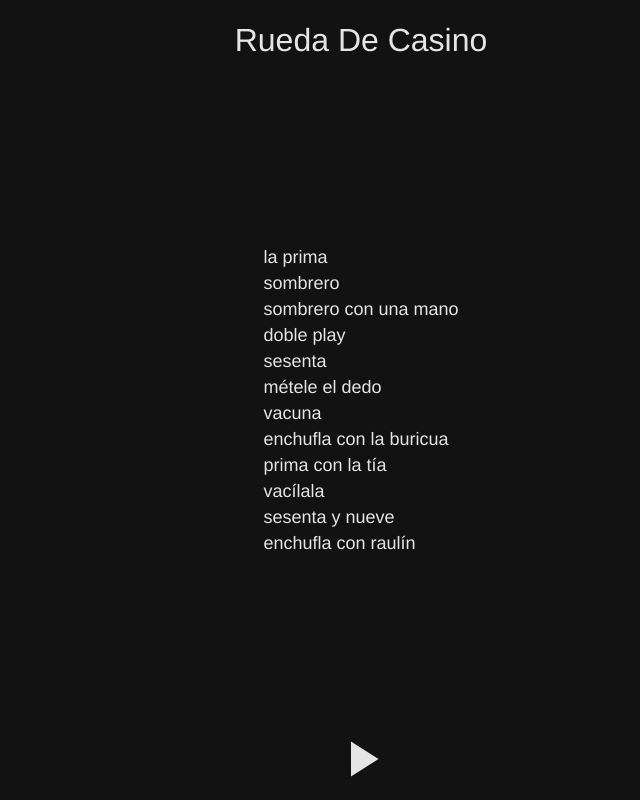
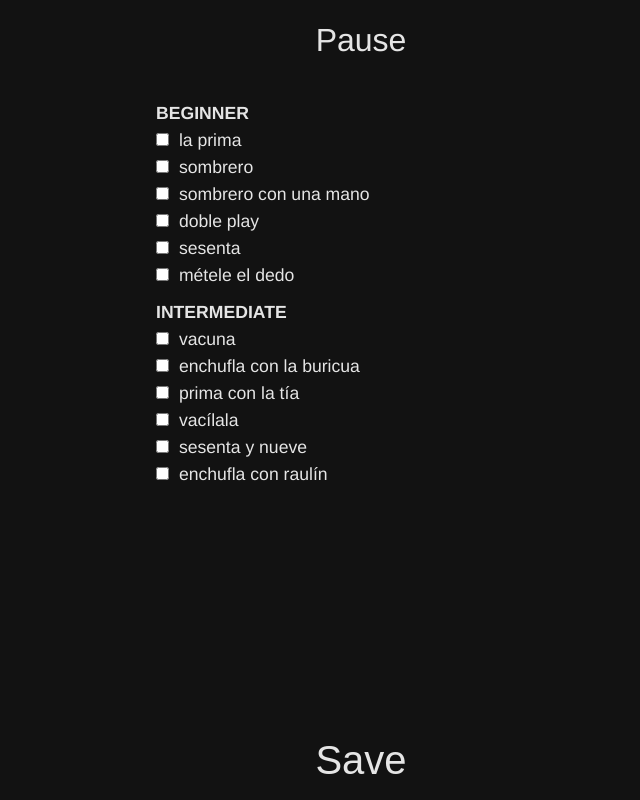
Before and after one commit to Hecktors/rueda-de-casino, a React (Create React App) app: page / in a window 1280 px wide. Shown: the whole page, without its empty margins (279-919 px from the left). Built offline with nearby package versions, Linux system fonts and the light colour scheme.

Commit message:
Create moves Form, add move select logic

```diff
--- a/src/App.js
+++ b/src/App.js
@@ -3,19 +3,23 @@ import { useEffect, useState, useRef } from 'react'
 import Header from './components/Header'
 import MainButton from './components/MainButton'
 import musicUrl from './assets/audio/music/Uno_dos_tres.mp3'
-import moves from './data/moves.json'
+import pensum from './data/pensum.json'
 import MoveList from './components/MoveList'
 import CurrentMove from './components/CurrentMove'
+import Settings from './components/Settings'
 
 export default function App() {
-  const [appState, setAppState] = useState('default')
+  const [appState, setAppState] = useState('settings')
   const [currentMove, setCurrentMove] = useState({})
+  const [selectedMoves, setSelectedMoves] = useState([])
   const musicAudioRef = useRef(null)
   const moveAudioRef = useRef(null)
   const timeoutRef = useRef(null)
 
   const isSessionRunning = appState === 'playing'
   const isSessionPaused = appState === 'paused'
+  const isSettingsOpen = appState === 'settings'
+  const isMoveListDisplay = !isSessionRunning && !isSettingsOpen
   const hasCurrentMove = currentMove.hasOwnProperty('id')
 
   useEffect(() => {
@@ -50,13 +54,14 @@ export default function App() {
   }
 
   function getRandomMove() {
-    const movesNum = moves.length
+    const movesNum = selectedMoves.length
     const randomNum = Math.floor(Math.random() * movesNum)
-    return moves[randomNum]
+    return selectedMoves[randomNum]
   }
 
   function startMoveTimeout(ms) {
     timeoutRef.current = setTimeout(() => {
+      console.log('################setTimeout!')
       const nextCurrentMove = getRandomMove()
       setCurrentMove(nextCurrentMove)
       moveAudioRef.current = new Audio(`./moves/${nextCurrentMove.filename}`)
@@ -72,6 +77,10 @@ export default function App() {
     moveAudioRef.current = null
   }
 
+  function updateSelectedMoves(moveIds) {
+    console.log('update:', moveIds)
+  }
+
   return (
     <Container>
       <Header
@@ -80,10 +89,13 @@ export default function App() {
         handleClick={stopSession}
       />
       <main>
-        {!isSessionRunning && (
-          <MoveList moves={moves} isPaused={isSessionPaused} />
+        {isMoveListDisplay && (
+          <MoveList moves={selectedMoves} isPaused={isSessionPaused} />
         )}
         {hasCurrentMove && <CurrentMove name={currentMove.name} />}
+        {isSettingsOpen && (
+          <Settings pensum={pensum} updateSelectedMoves={updateSelectedMoves} />
+        )}
       </main>
       <footer>
         <MainButton appState={appState} handleClick={startOrPauseSession} />
--- /dev/null
+++ b/src/components/LevelForm.js
@@ -0,0 +1,60 @@
+import { useState } from 'react'
+import styled from 'styled-components'
+
+export default function LevelForm({ name, moves, userInput, updateUserInput }) {
+  const [isOpen, setIsOpen] = useState(true)
+
+  function toogleLevelList() {
+    setIsOpen(!isOpen)
+  }
+
+  return (
+    <LevelsStyled isOpen={isOpen}>
+      <h3 onClick={toogleLevelList}>{name.toUpperCase()}</h3>
+      <ul>
+        {moves.map((move) => (
+          <li key={move.id}>
+            <label>
+              <input
+                onChange={() => updateUserInput(move.id)}
+                type="checkbox"
+              />{' '}
+              {move.name}
+            </label>
+          </li>
+        ))}
+      </ul>
+    </LevelsStyled>
+  )
+}
+
+const LevelsStyled = styled.div`
+  font-size: 1.1rem;
+  margin-bottom: 10px;
+  input {
+    margin-right: 5px;
+  }
+  h3 {
+    padding: 3px 0;
+    display: flex;
+    justify-content: space-between;
+    font-size: inherit;
+    label {
+      flex-grow: 1;
+    }
+  }
+  }
+  ul {
+    overflow: hidden;
+    transition: 1s;
+    height: ${(props) => (props.isOpen ? 'auto' : 0)};
+  }
+  li {
+    padding: 3px 0;
+
+    label {
+      display: inline-block;
+      width: 100%;
+    }
+  }
+`
--- a/src/components/MainButton.js
+++ b/src/components/MainButton.js
@@ -9,14 +9,28 @@ MainButton.propTypes = {
 }
 
 function MainButton({ appState, handleClick }) {
-  const icon =
-    appState === 'default' || appState === 'paused' ? (
-      <PlayIcon />
-    ) : (
-      <PauseIcon />
-    )
+  let buttonContent = ''
 
-  return <ButtonStyled onClick={handleClick}>{icon}</ButtonStyled>
+  switch (appState) {
+    case 'playing':
+      buttonContent = <PauseIcon />
+      break
+    case 'settings':
+      buttonContent = 'Save'
+      break
+    default:
+      buttonContent = <PlayIcon />
+  }
+
+  appState === 'default' || appState === 'paused' ? <PlayIcon /> : <PauseIcon />
+
+  return appState === 'settings' ? (
+    <ButtonStyled form="settings" type="submit">
+      {buttonContent}
+    </ButtonStyled>
+  ) : (
+    <ButtonStyled onClick={handleClick}>{buttonContent}</ButtonStyled>
+  )
 }
 
 const ButtonStyled = styled.button`
--- /dev/null
+++ b/src/components/Settings.js
@@ -0,0 +1,43 @@
+import { useState } from 'react'
+import styled from 'styled-components'
+import LevelForm from './LevelForm'
+
+export default function Settings({ pensum, updateSelectedMoves }) {
+  const [userInput, setUserInput] = useState([])
+  console.log('userInput:', userInput)
+
+  function updateUserInput(id) {
+    const updatedUserInput = userInput.includes(id)
+      ? userInput.filter((inputId) => inputId !== id)
+      : [...userInput, id]
+    setUserInput(updatedUserInput)
+  }
+
+  function handleSubmit(e) {
+    e.preventDefault()
+
+    updateSelectedMoves(userInput)
+  }
+
+  const content = pensum.map(({ id, name, moves }) => (
+    <LevelForm
+      key={id}
+      name={name}
+      moves={moves}
+      userInput={userInput}
+      updateUserInput={updateUserInput}
+    />
+  ))
+
+  return (
+    <SettingsStyled onSubmit={handleSubmit} id="settings">
+      {content}
+    </SettingsStyled>
+  )
+}
+
+const SettingsStyled = styled.form`
+  width: 100%;
+  height: 100%;
+  padding: 20px;
+`
--- a/src/data/moves.json
+++ /dev/null
@@ -1,74 +0,0 @@
-  [
-  {
-    "id": 1,
-    "name": "la prima",
-    "steps": 2,
-    "filename": "la_prima.mp3"
-  },
-  {
-    "id": 2,
-    "name": "sombrero",
-    "steps": 2,
-    "filename": "sombrero.mp3"
-  },
-  {
-    "id": 3,
-    "name": "sombrero con una mano",
-    "steps": 2,
-    "filename": "sombrero_con_una_mano.mp3"
-  },
-  {
-    "id": 4,
-    "name": "doble play",
-    "steps": 3,
-    "filename": "doble_play.mp3"
-  },
-  {
-    "id": 5,
-    "name": "sesenta",
-    "steps": 4,
-    "filename": "sesenta.mp3"
-  },
-  {
-    "id": 6,
-    "name": "métele el dedo",
-    "steps": 4,
-    "filename": "metele_el_dedo.mp3"
-  },
-  {
-    "id": 7,
-    "name": "vacuna",
-    "steps": 4,
-    "filename": "vacuna.mp3"
-  },
-  {
-    "id": 8,
-    "name": "enchufla con la buricua",
-    "steps": 4,
-    "filename": "enchufla_con_la_buricua.mp3"
-  },
-  {
-    "id": 9,
-    "name": "prima con la tía",
-    "steps": 3,
-    "filename": "prima_con_la_tia.mp3"
-  },
-  {
-    "id": 10,
-    "name": "vacílala",
-    "steps": 2,
-    "filename": "vacilala.mp3"
-  },
-  {
-    "id": 11,
-    "name": "sesenta y nueve",
-    "steps": 4,
-    "filename": "sesenta_y_nueve.mp3"
-  },
-  {
-    "id": 12,
-    "name": "enchufla con raulín",
-    "steps": 2,
-    "filename": "enchulfa_con_raulin.mp3"
-  }
-]
--- /dev/null
+++ b/src/data/pensum.json
@@ -0,0 +1,86 @@
+  [
+    {
+      "id": "l1",
+    "name": "beginner",
+    "moves": [
+    {
+      "id": 1,
+      "name": "la prima",
+      "steps": 2,
+      "filename": "la_prima.mp3"
+    },
+    {
+      "id": 2,
+      "name": "sombrero",
+      "steps": 2,
+      "filename": "sombrero.mp3"
+    },
+    {
+      "id": 3,
+      "name": "sombrero con una mano",
+      "steps": 2,
+      "filename": "sombrero_con_una_mano.mp3"
+    },
+    {
+      "id": 4,
+      "name": "doble play",
+      "steps": 3,
+      "filename": "doble_play.mp3"
+    },
+    {
+      "id": 5,
+      "name": "sesenta",
+      "steps": 4,
+      "filename": "sesenta.mp3"
+    },
+    {
+      "id": 6,
+      "name": "métele el dedo",
+      "steps": 4,
+      "filename": "metele_el_dedo.mp3"
+    }
+  ]
+},
+{
+  "id": "l2",
+  "name": "intermediate",
+  "moves": [
+    {
+      "id": 7,
+      "name": "vacuna",
+      "steps": 4,
+      "filename": "vacuna.mp3"
+    },
+    {
+      "id": 8,
+      "name": "enchufla con la buricua",
+      "steps": 4,
+      "filename": "enchufla_con_la_buricua.mp3"
+    },
+    {
+      "id": 9,
+      "name": "prima con la tía",
+      "steps": 3,
+      "filename": "prima_con_la_tia.mp3"
+    },
+    {
+      "id": 10,
+      "name": "vacílala",
+      "steps": 2,
+      "filename": "vacilala.mp3"
+    },
+    {
+      "id": 11,
+      "name": "sesenta y nueve",
+      "steps": 4,
+      "filename": "sesenta_y_nueve.mp3"
+    },
+    {
+      "id": 12,
+      "name": "enchufla con raulín",
+      "steps": 2,
+      "filename": "enchulfa_con_raulin.mp3"
+    }
+    ]
+  }
+]
--- a/src/styles/GlobalStyles.js
+++ b/src/styles/GlobalStyles.js
@@ -30,15 +30,18 @@ export default createGlobalStyle`
         border: none;
         padding: 0;
         background-color: transparent;
+        color: var(--text-color);
+        font-size: 2.5rem;
 
         &:active,
         &:hover {
         opacity: 0.8;
         }
     }
-    .error-msg {
-        padding: 20px;
-        color: red;
-        font-family: monospace
+    ul {
+        padding: 0;
+    }
+    li {
+        list-style: none;
     }
 `
```
Also changed, not shown: src/assets/img/settings.svg (added).
